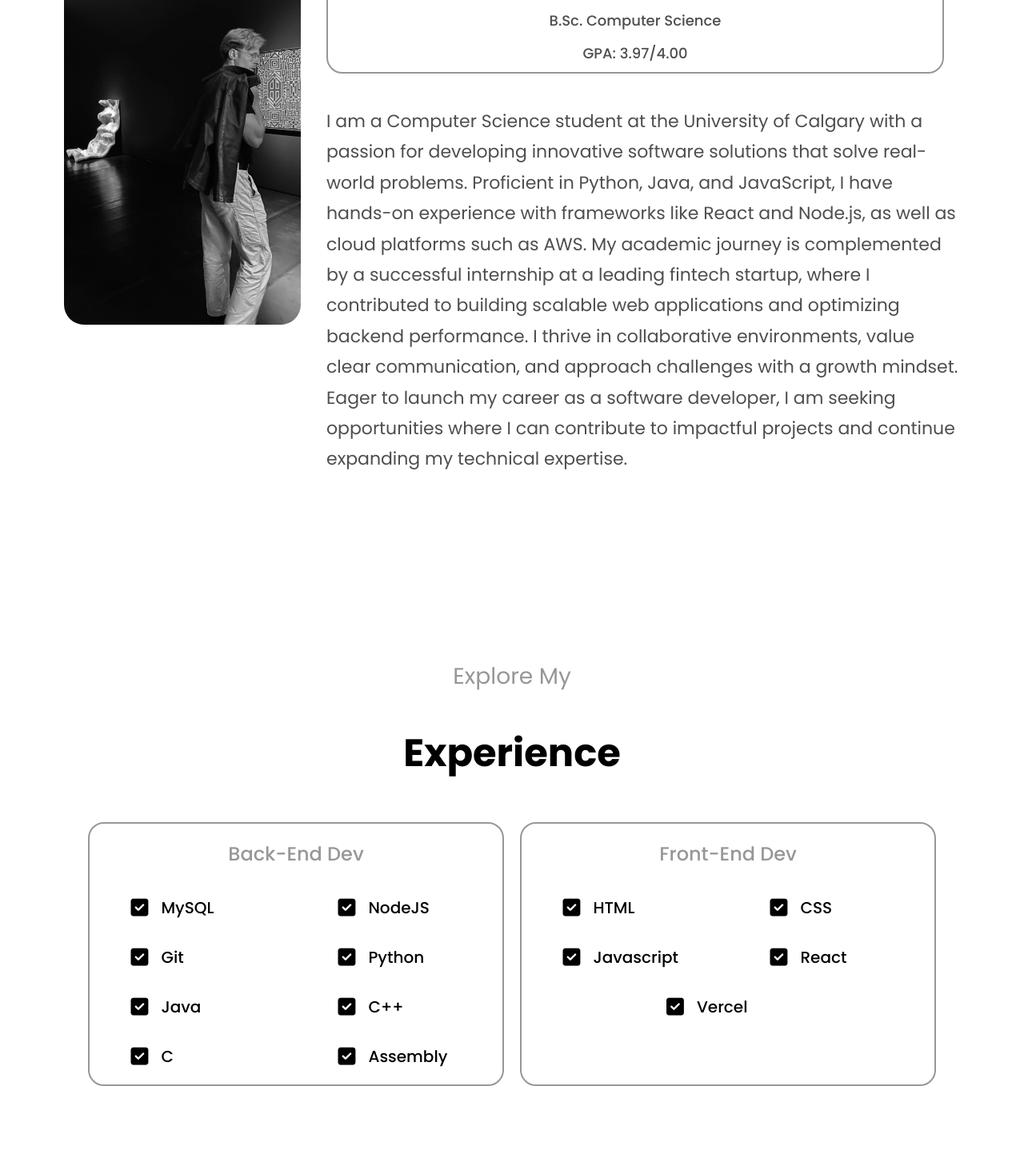
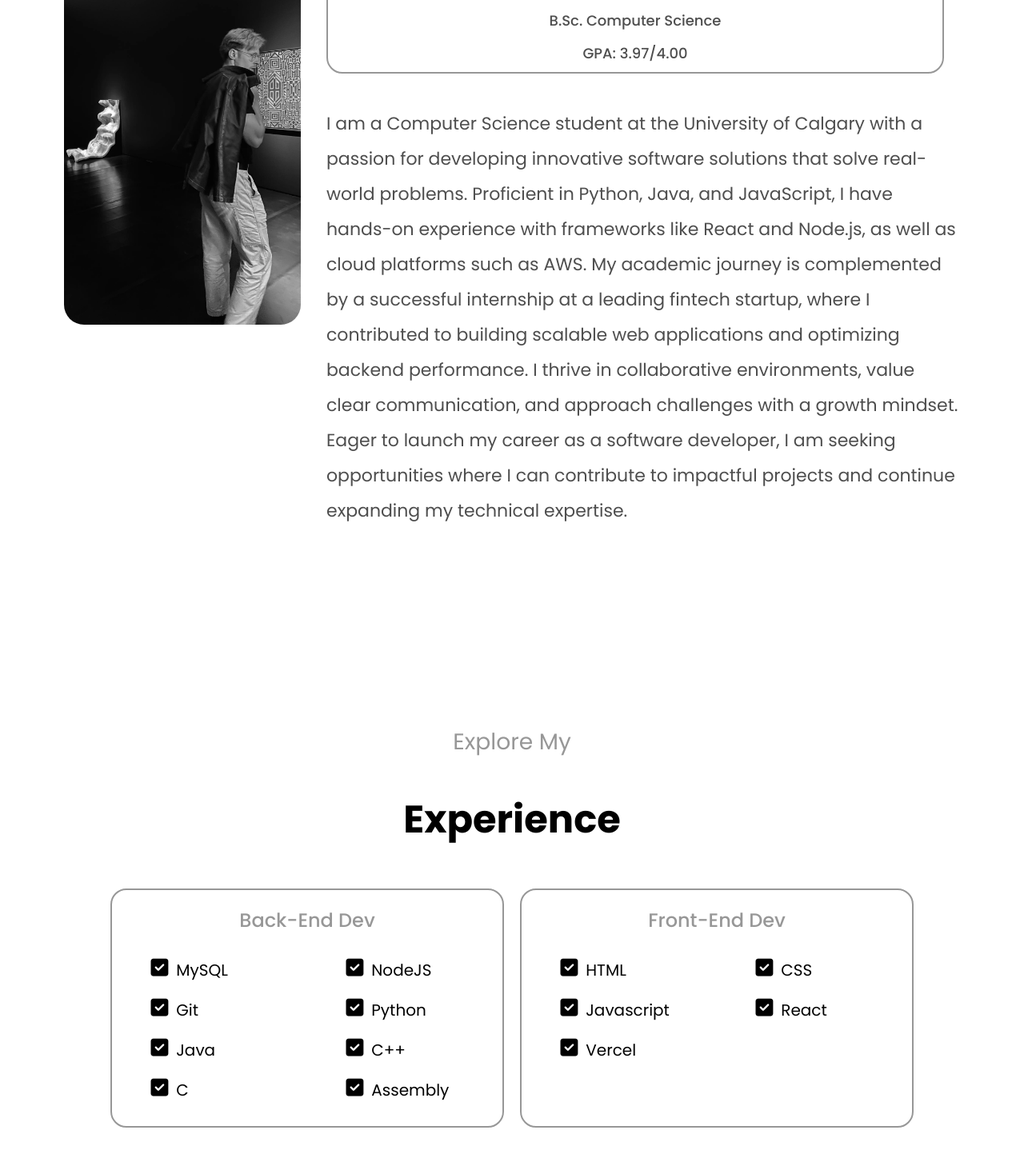
Before and after one commit to JSenk347/portfolio-fe, a React (Vite) app: page / in a window 1280 px wide. Shown: the part 1069-2517 px from the top of the page at 80% size. Built offline with nearby package versions, Linux system fonts and the light colour scheme.

Commit message:
updated to grid layout for experience cards

```diff
--- a/src/components/about/About.module.css
+++ b/src/components/about/About.module.css
@@ -1,7 +1,7 @@
 .aboutContainer {
     margin-left: 5rem;
     margin: 5rem;
-    height: 100%;
+    height: fit-content;
     display: flex;
     flex-direction: column;
 }
@@ -36,8 +36,9 @@
     margin-top: 5%;
 }
 .cardParagraph {
-    line-height: 3vw;
+    line-height: 2;
     font-size: clamp(18px, 2vw, 22px);
+    height: fit-content;
 }
 
 @media (max-width: 768px) { /* Tablet Sizing */
--- a/src/components/experience/XP.module.css
+++ b/src/components/experience/XP.module.css
@@ -4,6 +4,7 @@
     flex-wrap: nowrap;
     margin-left: 20vw;
     margin-right: 20vw;
+    width: 80%;
 }
 .xpContainer{
     display: flex;
--- a/src/components/experience/xp-card/XPCard.module.css
+++ b/src/components/experience/xp-card/XPCard.module.css
@@ -11,6 +11,23 @@
     color: rgb(151, 151, 151);
 }
 
+  /*Grid - S*/
+.skillsContainer {
+    display: grid;
+    column-gap: 3vw;
+    grid-template-columns: repeat(2, 1fr);
+    padding-left: 3vw;
+    padding-bottom: 20px;
+}
+.skill {
+    list-style: none;
+    display: flex;
+    gap: 10px;
+    padding: 10px
+}
+/*Grid - E*/
+
+/* Flex Wrap - S
 .skillsContainer {
     display: flex;
     flex-wrap: wrap;
@@ -21,15 +38,16 @@
     gap: 2rem;
 }
 
+
 .skill {
     list-style: none;
-    /*flex: 0 1 calc(40% - 0.5rem);*/
     display: flex;
     align-items: center;
     font-weight: 500;
     min-width:15ch;
     gap: 1rem;
 }
+ Flex Wrap - E*/
 
 .skill li {
     font-size: 20px;
```
